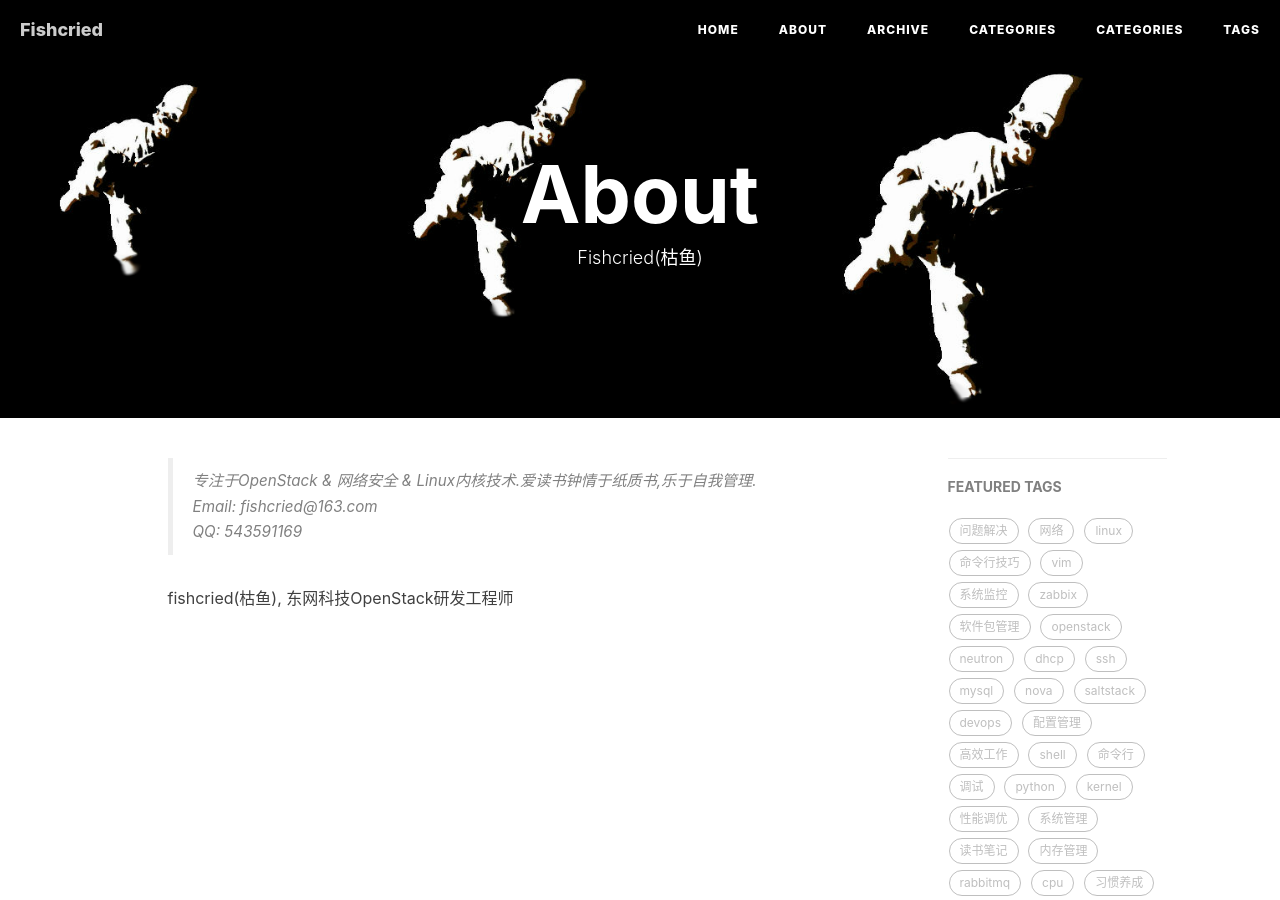
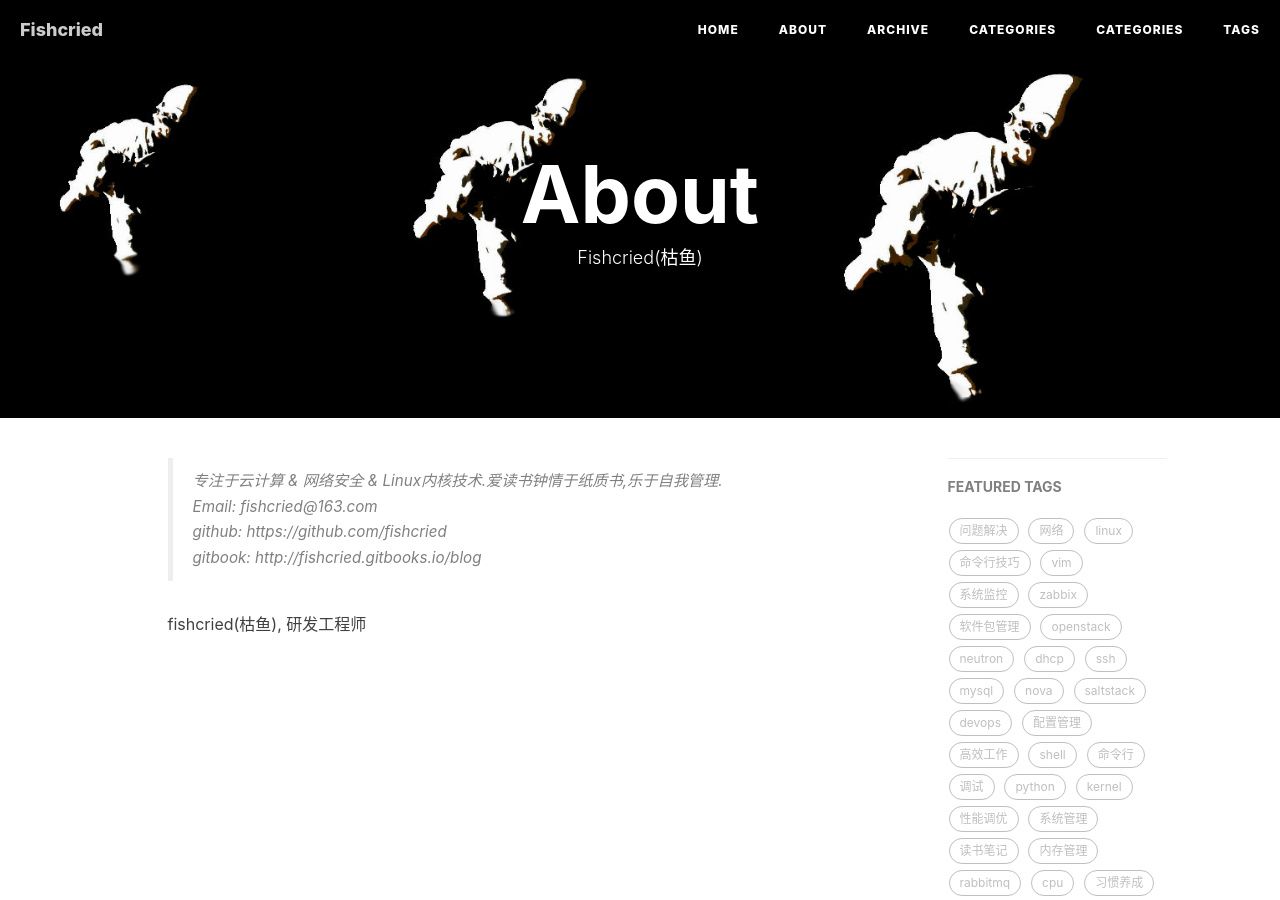
Before and after one commit to fishcried/fishcried.github.io, a Jekyll site: the page built from about.html, in a window 1280 px wide and 900 px high. Built offline with Jekyll 4.4.1, drawn with Linux system fonts in a browser that asks for light colours; nearby versions of some CDN libraries; comment, search, counter and statistics services are not loaded.

Commit message:
update desc

```diff
--- a/about.html
+++ b/about.html
@@ -8,12 +8,13 @@ permalink: /about.html
 
 <div class="zh">
     <blockquote>
-	专注于OpenStack & 网络安全 & Linux内核技术.爱读书钟情于纸质书,乐于自我管理.</br>
+	专注于云计算 & 网络安全 & Linux内核技术.爱读书钟情于纸质书,乐于自我管理.</br>
 	Email: fishcried@163.com</br>
-	QQ:    543591169</br>
+	github: https://github.com/fishcried</br>
+	gitbook: http://fishcried.gitbooks.io/blog</br>
     </blockquote>
 	<p>
-		fishcried(枯鱼), 东网科技OpenStack研发工程师</br>
+		fishcried(枯鱼), 研发工程师</br>
 	</p>
 </div>
 
```
